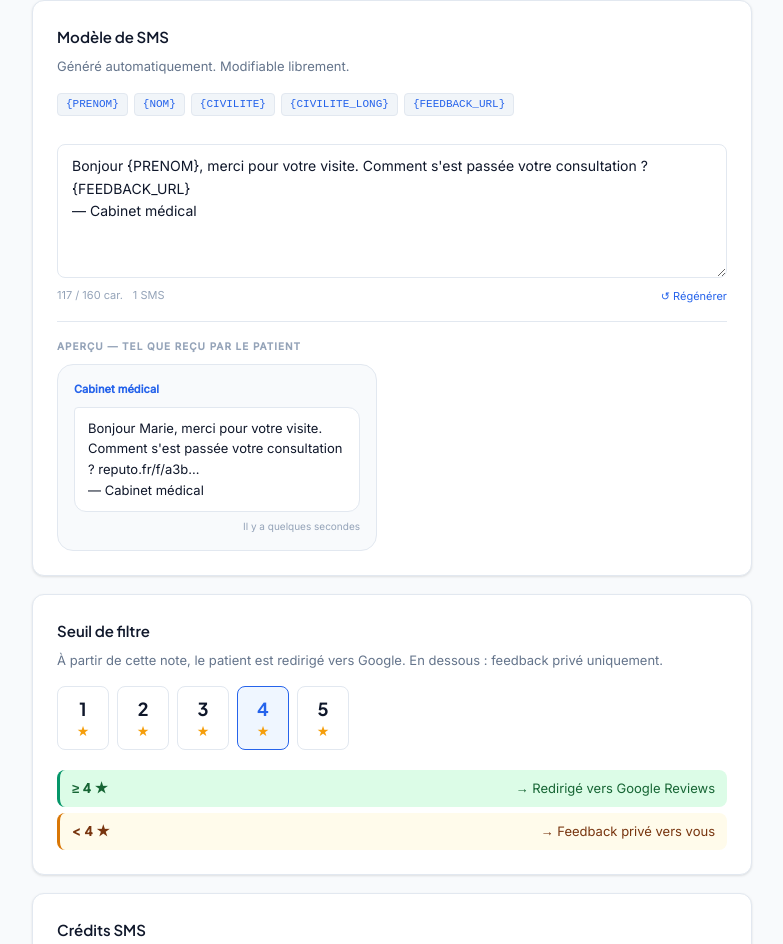
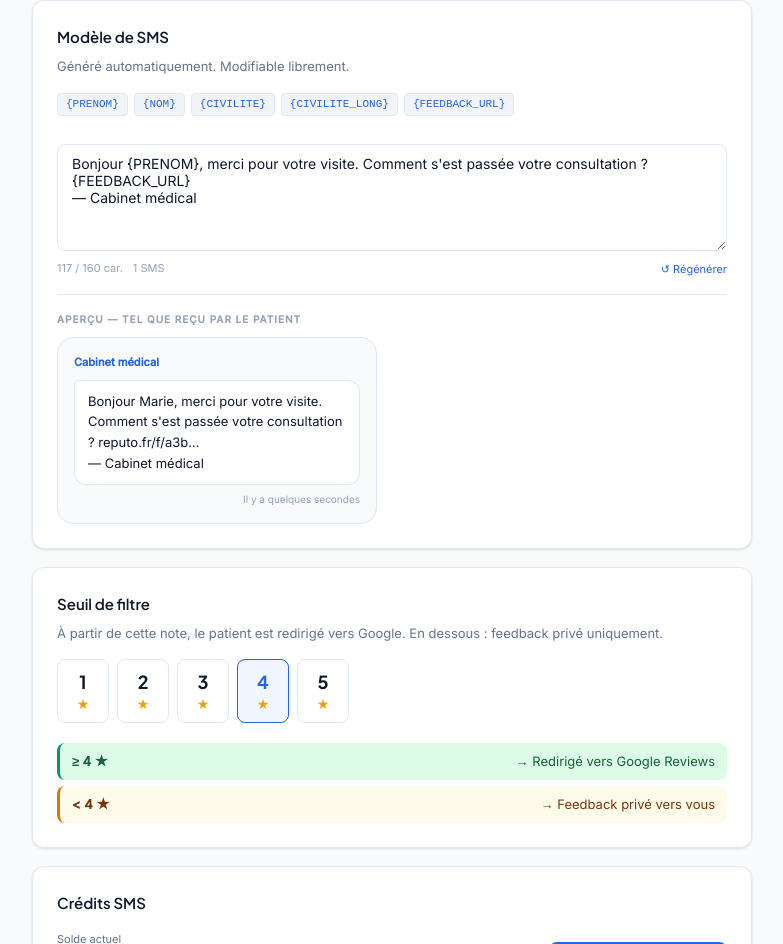
Before and after one commit to mq92330/reputo, a Next.js app: page /dashboard/settings in a window 1280 px wide. Shown: the part 1143-2087 px from the top of the page, without its empty margins (232-1015 px from the left). Built offline with nearby package versions, Linux system fonts and the light colour scheme; no server answers.

Commit message:
fix textarea css module

```diff
--- a/app/dashboard/settings/settings.module.css
+++ b/app/dashboard/settings/settings.module.css
@@ -38,7 +38,7 @@
 .varsRow { display:flex; flex-wrap:wrap; gap:6px; }
 .varChip { background:var(--surface2); border:1px solid var(--border); padding:2px 8px; border-radius:4px; font-size:11px; color:var(--blue); font-family:monospace; }
 
-textarea { resize:vertical; min-height:90px; line-height:1.6; }
+.textarea { resize:vertical; min-height:90px; line-height:1.6; }
 .charCount { display:flex; align-items:center; gap:10px; font-size:11px; margin-top:4px; }
 .charWarning { background:#FEF2F2; border:0.5px solid #FCA5A5; color:#DC2626; padding:6px 10px; border-radius:var(--radius); font-size:11px; margin-top:4px; line-height:1.4; }
 .resetBtn { background:transparent; border:none; font-size:11px; color:var(--blue); cursor:pointer; padding:0; margin-left:auto; }
```
